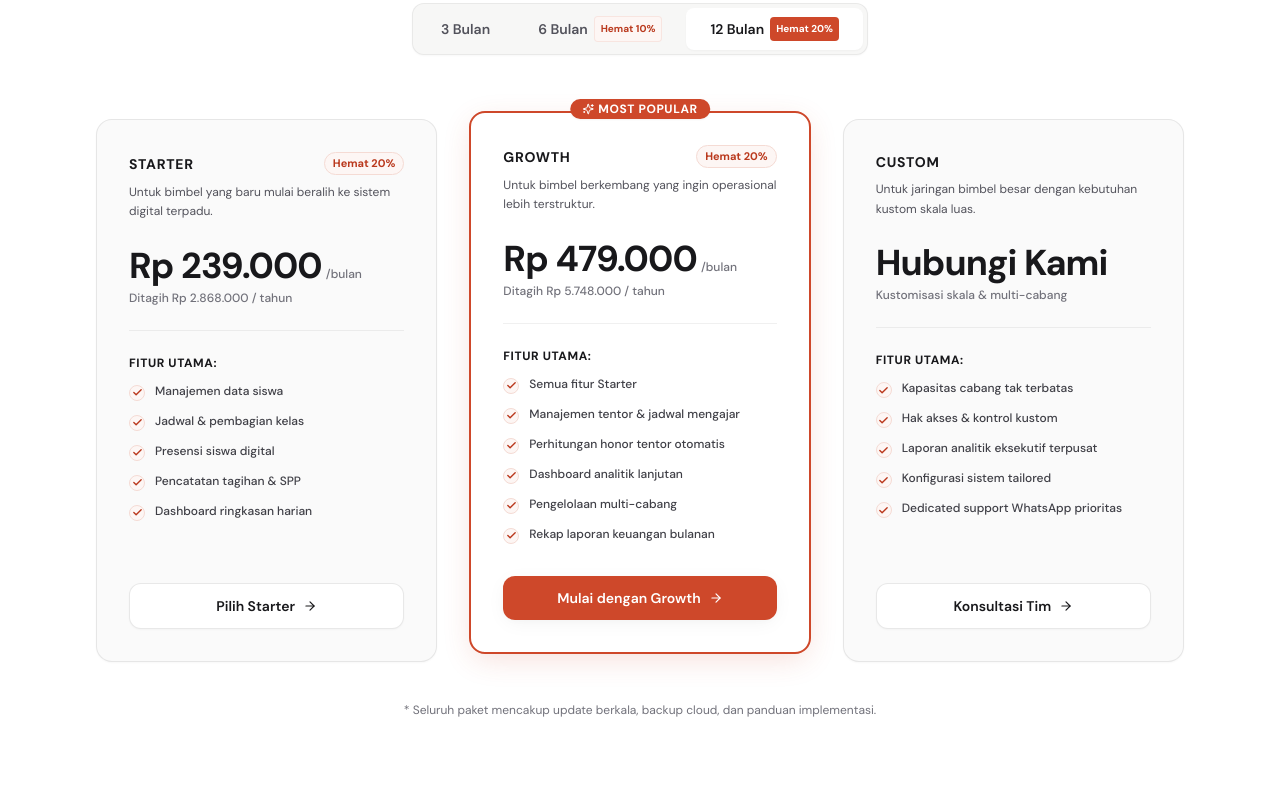
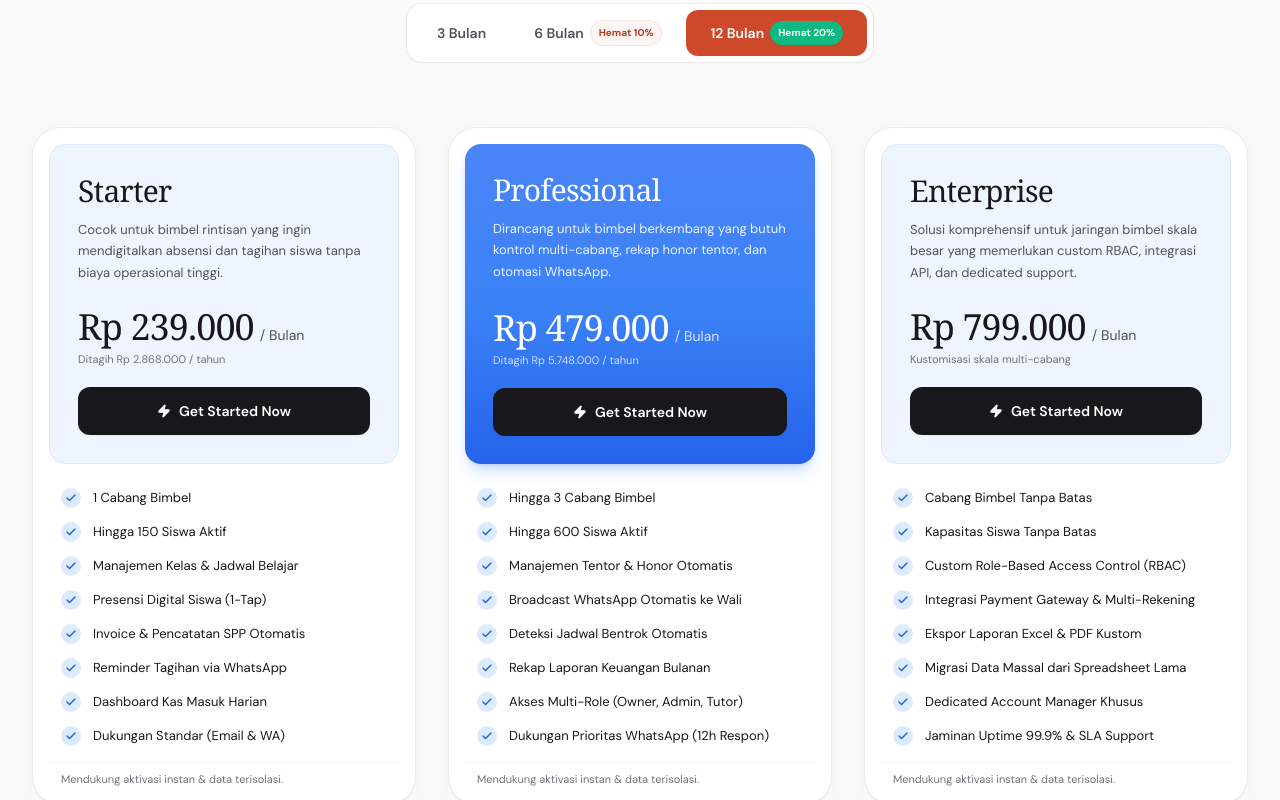
Before and after one commit to intandhamayanti/cressco-lp, a Next.js app: page / in a window 1280 px wide. Shown: the part 4220-5020 px from the top of the page. Built offline with nearby package versions, Linux system fonts and the light colour scheme.

Commit message:
feat: redesign pricing section to card-in-card architecture matching reference with 3/6/12 month toggles and authentic Indonesian bimbel features

```diff
--- a/src/components/PricingSection.tsx
+++ b/src/components/PricingSection.tsx
@@ -1,7 +1,7 @@
 'use client';
 
 import React, { useState } from 'react';
-import { Check, Sparkles, ArrowRight } from 'lucide-react';
+import { Check, ArrowRight, Zap } from 'lucide-react';
 
 const APP_LOGIN_URL = 'https://app-cressco.vercel.app/login';
 
@@ -11,13 +11,12 @@ interface PricingPlan {
   id: string;
   name: string;
   description: string;
-  popular?: boolean;
+  isHighlighted?: boolean;
   pricing: {
     [key in BillingPeriod]: {
       monthlyRate: string;
       billedTotal: string;
       periodLabel: string;
-      savings?: string;
     };
   };
   features: string[];
@@ -27,101 +26,105 @@ interface PricingPlan {
 const plans: PricingPlan[] = [
   {
     id: 'starter',
-    name: 'STARTER',
-    description: 'Untuk bimbel yang baru mulai beralih ke sistem digital terpadu.',
-    popular: false,
+    name: 'Starter',
+    description: 'Cocok untuk bimbel rintisan yang ingin mendigitalkan absensi dan tagihan siswa tanpa biaya operasional tinggi.',
+    isHighlighted: false,
     pricing: {
       '3months': {
         monthlyRate: 'Rp 299.000',
         billedTotal: 'Ditagih Rp 897.000 / 3 bulan',
-        periodLabel: '/bulan',
+        periodLabel: '/ Bulan',
       },
       '6months': {
         monthlyRate: 'Rp 269.000',
         billedTotal: 'Ditagih Rp 1.614.000 / 6 bulan',
-        periodLabel: '/bulan',
-        savings: 'Hemat 10%',
+        periodLabel: '/ Bulan',
       },
       '12months': {
         monthlyRate: 'Rp 239.000',
         billedTotal: 'Ditagih Rp 2.868.000 / tahun',
-        periodLabel: '/bulan',
-        savings: 'Hemat 20%',
+        periodLabel: '/ Bulan',
       },
     },
     features: [
-      'Manajemen data siswa',
-      'Jadwal & pembagian kelas',
-      'Presensi siswa digital',
-      'Pencatatan tagihan & SPP',
-      'Dashboard ringkasan harian',
+      '1 Cabang Bimbel',
+      'Hingga 150 Siswa Aktif',
+      'Manajemen Kelas & Jadwal Belajar',
+      'Presensi Digital Siswa (1-Tap)',
+      'Invoice & Pencatatan SPP Otomatis',
+      'Reminder Tagihan via WhatsApp',
+      'Dashboard Kas Masuk Harian',
+      'Dukungan Standar (Email & WA)',
     ],
-    ctaLabel: 'Pilih Starter',
+    ctaLabel: 'Get Started Now',
   },
   {
-    id: 'growth',
-    name: 'GROWTH',
-    description: 'Untuk bimbel berkembang yang ingin operasional lebih terstruktur.',
-    popular: true,
+    id: 'professional',
+    name: 'Professional',
+    description: 'Dirancang untuk bimbel berkembang yang butuh kontrol multi-cabang, rekap honor tentor, dan otomasi WhatsApp.',
+    isHighlighted: true,
     pricing: {
       '3months': {
         monthlyRate: 'Rp 599.000',
         billedTotal: 'Ditagih Rp 1.797.000 / 3 bulan',
-        periodLabel: '/bulan',
+        periodLabel: '/ Bulan',
       },
       '6months': {
         monthlyRate: 'Rp 539.000',
         billedTotal: 'Ditagih Rp 3.234.000 / 6 bulan',
-        periodLabel: '/bulan',
-        savings: 'Hemat 10%',
+        periodLabel: '/ Bulan',
       },
       '12months': {
         monthlyRate: 'Rp 479.000',
         billedTotal: 'Ditagih Rp 5.748.000 / tahun',
-        periodLabel: '/bulan',
-        savings: 'Hemat 20%',
+        periodLabel: '/ Bulan',
       },
     },
     features: [
-      'Semua fitur Starter',
-      'Manajemen tentor & jadwal mengajar',
-      'Perhitungan honor tentor otomatis',
-      'Dashboard analitik lanjutan',
-      'Pengelolaan multi-cabang',
-      'Rekap laporan keuangan bulanan',
+      'Hingga 3 Cabang Bimbel',
+      'Hingga 600 Siswa Aktif',
+      'Manajemen Tentor & Honor Otomatis',
+      'Broadcast WhatsApp Otomatis ke Wali',
+      'Deteksi Jadwal Bentrok Otomatis',
+      'Rekap Laporan Keuangan Bulanan',
+      'Akses Multi-Role (Owner, Admin, Tutor)',
+      'Dukungan Prioritas WhatsApp (12h Respon)',
     ],
-    ctaLabel: 'Mulai dengan Growth',
+    ctaLabel: 'Get Started Now',
   },
   {
-    id: 'custom',
-    name: 'CUSTOM',
-    description: 'Untuk jaringan bimbel besar dengan kebutuhan kustom skala luas.',
-    popular: false,
+    id: 'enterprise',
+    name: 'Enterprise',
+    description: 'Solusi komprehensif untuk jaringan bimbel skala besar yang memerlukan custom RBAC, integrasi API, dan dedicated support.',
+    isHighlighted: false,
     pricing: {
       '3months': {
-        monthlyRate: 'Hubungi Kami',
-        billedTotal: 'Kustomisasi skala & multi-cabang',
-        periodLabel: '',
+        monthlyRate: 'Rp 999.000',
+        billedTotal: 'Kustomisasi skala multi-cabang',
+        periodLabel: '/ Bulan',
       },
       '6months': {
-        monthlyRate: 'Hubungi Kami',
-        billedTotal: 'Kustomisasi skala & multi-cabang',
-        periodLabel: '',
+        monthlyRate: 'Rp 899.000',
+        billedTotal: 'Kustomisasi skala multi-cabang',
+        periodLabel: '/ Bulan',
       },
       '12months': {
-        monthlyRate: 'Hubungi Kami',
-        billedTotal: 'Kustomisasi skala & multi-cabang',
-        periodLabel: '',
+        monthlyRate: 'Rp 799.000',
+        billedTotal: 'Kustomisasi skala multi-cabang',
+        periodLabel: '/ Bulan',
       },
     },
     features: [
-      'Kapasitas cabang tak terbatas',
-      'Hak akses & kontrol kustom',
-      'Laporan analitik eksekutif terpusat',
-      'Konfigurasi sistem tailored',
-      'Dedicated support WhatsApp prioritas',
+      'Cabang Bimbel Tanpa Batas',
+      'Kapasitas Siswa Tanpa Batas',
+      'Custom Role-Based Access Control (RBAC)',
+      'Integrasi Payment Gateway & Multi-Rekening',
+      'Ekspor Laporan Excel & PDF Kustom',
+      'Migrasi Data Massal dari Spreadsheet Lama',
+      'Dedicated Account Manager Khusus',
+      'Jaminan Uptime 99.9% & SLA Support',
     ],
-    ctaLabel: 'Konsultasi Tim',
+    ctaLabel: 'Get Started Now',
   },
 ];
 
@@ -129,8 +132,8 @@ export default function PricingSection() {
   const [period, setPeriod] = useState<BillingPeriod>('12months');
 
   return (
-    <section id="pricing" className="py-24 sm:py-32 bg-white relative">
-      <div className="max-w-6xl mx-auto px-4 sm:px-6 lg:px-8">
+    <section id="pricing" className="py-24 sm:py-32 bg-[#FAFAF9] relative">
+      <div className="max-w-7xl mx-auto px-4 sm:px-6 lg:px-8">
 
         {/* Section Header */}
         <div className="text-center max-w-2xl mx-auto mb-12">
@@ -145,14 +148,14 @@ export default function PricingSection() {
           </p>
         </div>
 
-        {/* Pricing Period Toggle */}
+        {/* Pricing Period Toggle with 3, 6, 12 Month Badges */}
         <div className="flex justify-center mb-16">
-          <div className="inline-flex p-1 rounded-xl bg-surface-100 border border-black/[0.06] shadow-soft-sm">
+          <div className="inline-flex p-1.5 rounded-2xl bg-white border border-black/[0.08] shadow-soft-sm">
             <button
               onClick={() => setPeriod('3months')}
-              className={`px-4 sm:px-6 py-2 rounded-lg text-xs sm:text-sm font-semibold transition-all ${
+              className={`px-4 sm:px-6 py-2.5 rounded-xl text-xs sm:text-sm font-semibold transition-all ${
                 period === '3months'
-                  ? 'bg-white text-charcoal-900 shadow-soft-sm'
+                  ? 'bg-charcoal-900 text-white shadow-soft-sm'
                   : 'text-charcoal-100 hover:text-charcoal-900'
               }`}
             >
@@ -160,119 +163,128 @@ export default function PricingSection() {
             </button>
             <button
               onClick={() => setPeriod('6months')}
-              className={`px-4 sm:px-6 py-2 rounded-lg text-xs sm:text-sm font-semibold transition-all flex items-center gap-1.5 ${
+              className={`px-4 sm:px-6 py-2.5 rounded-xl text-xs sm:text-sm font-semibold transition-all flex items-center gap-1.5 ${
                 period === '6months'
-                  ? 'bg-white text-charcoal-900 shadow-soft-sm'
+                  ? 'bg-charcoal-900 text-white shadow-soft-sm'
                   : 'text-charcoal-100 hover:text-charcoal-900'
               }`}
             >
               <span>6 Bulan</span>
-              <span className="text-[10px] bg-brand-50 text-brand-600 px-1.5 py-0.5 rounded font-bold border border-brand-200/60 hidden sm:inline">
+              <span className="text-[10px] bg-brand-50 text-brand-600 px-2 py-0.5 rounded-full font-bold border border-brand-200/60">
                 Hemat 10%
               </span>
             </button>
             <button
               onClick={() => setPeriod('12months')}
-              className={`px-4 sm:px-6 py-2 rounded-lg text-xs sm:text-sm font-semibold transition-all flex items-center gap-1.5 ${
+              className={`px-4 sm:px-6 py-2.5 rounded-xl text-xs sm:text-sm font-semibold transition-all flex items-center gap-1.5 ${
                 period === '12months'
-                  ? 'bg-white text-charcoal-900 shadow-soft-sm'
+                  ? 'bg-brand-500 text-white shadow-soft-sm'
                   : 'text-charcoal-100 hover:text-charcoal-900'
               }`}
             >
               <span>12 Bulan</span>
-              <span className="text-[10px] bg-brand-500 text-white px-1.5 py-0.5 rounded font-bold">
+              <span className="text-[10px] bg-emerald-500 text-white px-2 py-0.5 rounded-full font-bold shadow-sm">
                 Hemat 20%
               </span>
             </button>
           </div>
         </div>
 
-        {/* 3 Pricing Cards */}
-        <div className="grid grid-cols-1 md:grid-cols-3 gap-8 items-stretch">
+        {/* 3 Pricing Cards: "Card dalam Card" Architecture matching reference */}
+        <div className="grid grid-cols-1 lg:grid-cols-3 gap-8 items-stretch">
           {plans.map((plan) => {
             const currentPricing = plan.pricing[period];
             return (
               <div
                 key={plan.id}
-                className={`relative rounded-2xl flex flex-col justify-between transition-all duration-300 p-7 sm:p-8 ${
-                  plan.popular
-                    ? 'bg-white border-2 border-brand-500 shadow-brand-glow md:-translate-y-2'
-                    : 'bg-surface-50 border border-black/[0.08] shadow-soft-sm hover:border-black/[0.15]'
+                className="group relative bg-white rounded-[28px] p-3.5 sm:p-4 border border-black/[0.08] shadow-[0_4px_24px_-4px_rgba(0,0,0,0.05)] hover:shadow-soft-xl hover:border-black/[0.14] transition-all duration-300 flex flex-col justify-between"
+              >
+                <div>
+                  {/* INNER TOP CARD (Card di dalam Card) */}
+                  <div
+                    className={`rounded-2xl p-6 sm:p-7 flex flex-col justify-between min-h-[300px] sm:min-h-[320px] transition-all duration-300 ${
+                      plan.isHighlighted
+                        ? 'bg-gradient-to-b from-[#4A85F6] via-[#3B82F6] to-[#2563EB] text-white shadow-lg shadow-blue-500/25'
+                        : 'bg-[#EBF3FE]/80 border border-blue-100 text-charcoal-900'
                     }`}
                   >
-                {/* Popular Pill */}
-                {plan.popular && (
-                  <div className="absolute -top-3.5 left-1/2 -translate-x-1/2 px-3 py-0.5 rounded-full bg-brand-500 text-white text-xs font-bold uppercase tracking-wider shadow-sm flex items-center gap-1">
-                    <Sparkles size={12} />
-                    <span>Most Popular</span>
+                    <div>
+                      {/* Plan Title (Serif Display Header) */}
+                      <h3
+                        className={`font-serif text-2xl sm:text-3xl font-medium tracking-tight mb-2.5 ${
+                          plan.isHighlighted ? 'text-white' : 'text-charcoal-900'
+                        }`}
+                      >
+                        {plan.name}
+                      </h3>
+
+                      {/* Plan Description */}
+                      <p
+                        className={`text-xs sm:text-[13px] leading-relaxed mb-6 font-normal ${
+                          plan.isHighlighted ? 'text-white/90' : 'text-charcoal-100'
+                        }`}
+                      >
+                        {plan.description}
+                      </p>
                     </div>
-                )}
 
                     <div>
-                  {/* Plan Name & Tagline */}
-                  <div className="flex items-center justify-between mb-2">
-                    <span className="text-sm font-bold tracking-wider text-charcoal-900 uppercase">
-                      {plan.name}
+                      {/* Price Section */}
+                      <div className="flex items-baseline gap-1.5 mb-1">
+                        <span
+                          className={`font-serif text-3xl sm:text-4xl font-medium tracking-tight ${
+                            plan.isHighlighted ? 'text-white' : 'text-charcoal-900'
+                          }`}
+                        >
+                          {currentPricing.monthlyRate}
                         </span>
-                    {currentPricing.savings && (
-                      <span className="text-[11px] font-bold text-brand-600 bg-brand-50 px-2 py-0.5 rounded-full border border-brand-200">
-                        {currentPricing.savings}
+                        {currentPricing.periodLabel && (
+                          <span
+                            className={`text-xs sm:text-sm font-sans font-normal ${
+                              plan.isHighlighted ? 'text-white/80' : 'text-charcoal-100'
+                            }`}
+                          >
+                            {currentPricing.periodLabel}
                           </span>
                         )}
                       </div>
 
-                  <p className="text-xs text-charcoal-100 mb-6 leading-relaxed">
-                    {plan.description}
+                      <p
+                        className={`text-[11px] font-normal mb-5 ${
+                          plan.isHighlighted ? 'text-white/75' : 'text-charcoal-50'
+                        }`}
+                      >
+                        {currentPricing.billedTotal}
                       </p>
 
-                  {/* Price */}
-                  <div className="mb-6 pb-6 border-b border-black/[0.06]">
-                    <div className="flex items-baseline gap-1">
-                      <span className="text-3xl sm:text-4xl font-bold tracking-tight text-charcoal-900">
-                        {currentPricing.monthlyRate}
-                      </span>
-                      {currentPricing.periodLabel && (
-                        <span className="text-xs text-charcoal-50 font-medium">
-                          {currentPricing.periodLabel}
-                        </span>
-                      )}
+                      {/* CTA Button */}
+                      <a
+                        href={APP_LOGIN_URL}
+                        className="w-full py-3.5 px-4 rounded-xl bg-[#18181B] hover:bg-black text-white text-xs sm:text-sm font-semibold transition-all duration-200 flex items-center justify-center gap-2 shadow-sm hover:shadow-md hover:-translate-y-0.5 active:translate-y-0"
+                      >
+                        <Zap size={14} className="fill-white text-white" />
+                        <span>{plan.ctaLabel}</span>
+                      </a>
                     </div>
-                    <p className="text-xs text-charcoal-50 mt-1 font-medium">
-                      {currentPricing.billedTotal}
-                    </p>
                   </div>
 
-                  {/* Feature Checklist */}
-                  <div className="space-y-3 mb-8">
-                    <span className="text-xs font-bold text-charcoal-900 uppercase tracking-wider block">
-                      Fitur Utama:
-                    </span>
+                  {/* BOTTOM FEATURE LIST (Checklist with clean circles, NO AI icons) */}
+                  <div className="px-3 pt-6 pb-4 space-y-3.5">
                     {plan.features.map((feat, fIdx) => (
-                      <div key={fIdx} className="flex items-start gap-2.5 text-xs text-charcoal-200">
-                        <div className="w-4 h-4 rounded-full bg-brand-50 text-brand-600 flex items-center justify-center shrink-0 mt-0.5 border border-brand-200">
-                          <Check size={11} strokeWidth={3} />
+                      <div key={fIdx} className="flex items-center gap-3 text-xs sm:text-[13px] text-charcoal-200">
+                        <div className="w-5 h-5 rounded-full bg-[#DCEBFE] text-[#2563EB] flex items-center justify-center shrink-0">
+                          <Check size={12} strokeWidth={3} />
                         </div>
-                        <span className="font-medium">{feat}</span>
+                        <span className="font-normal text-charcoal-900">{feat}</span>
                       </div>
                     ))}
                   </div>
                 </div>
 
-                {/* CTA Button -> Link to Laravel App */}
-                <div>
-                  <a
-                    href={APP_LOGIN_URL}
-                    className={`w-full py-3 px-4 rounded-xl text-xs sm:text-sm font-semibold transition-all duration-200 flex items-center justify-center gap-2 ${
-                      plan.popular
-                        ? 'bg-brand-500 hover:bg-brand-600 text-white shadow-soft hover:shadow-brand-glow hover:-translate-y-0.5 active:translate-y-0'
-                        : 'bg-white hover:bg-surface-100 text-charcoal-900 border border-black/[0.09] shadow-soft-sm hover:-translate-y-0.5 active:translate-y-0'
-                    }`}
-                  >
-                    <span>{plan.ctaLabel}</span>
-                    <ArrowRight size={14} />
-                  </a>
+                {/* Footer small note */}
+                <div className="px-3 pt-2 text-[11px] text-charcoal-50 border-t border-black/[0.04]">
+                  Mendukung aktivasi instan & data terisolasi.
                 </div>
-
               </div>
             );
           })}
@@ -280,7 +292,7 @@ export default function PricingSection() {
 
         {/* Note under pricing */}
         <p className="text-center text-xs text-charcoal-50 mt-10">
-          * Seluruh paket mencakup update berkala, backup cloud, dan panduan implementasi.
+          * Seluruh paket mencakup update berkala, backup cloud harian, dan bantuan migrasi spreadsheet gratis.
         </p>
 
       </div>
```
Also changed, not shown: src/components/FaqSection.tsx (+102 -30 lines). Lines whose indentation alone changed are shown as unchanged.
